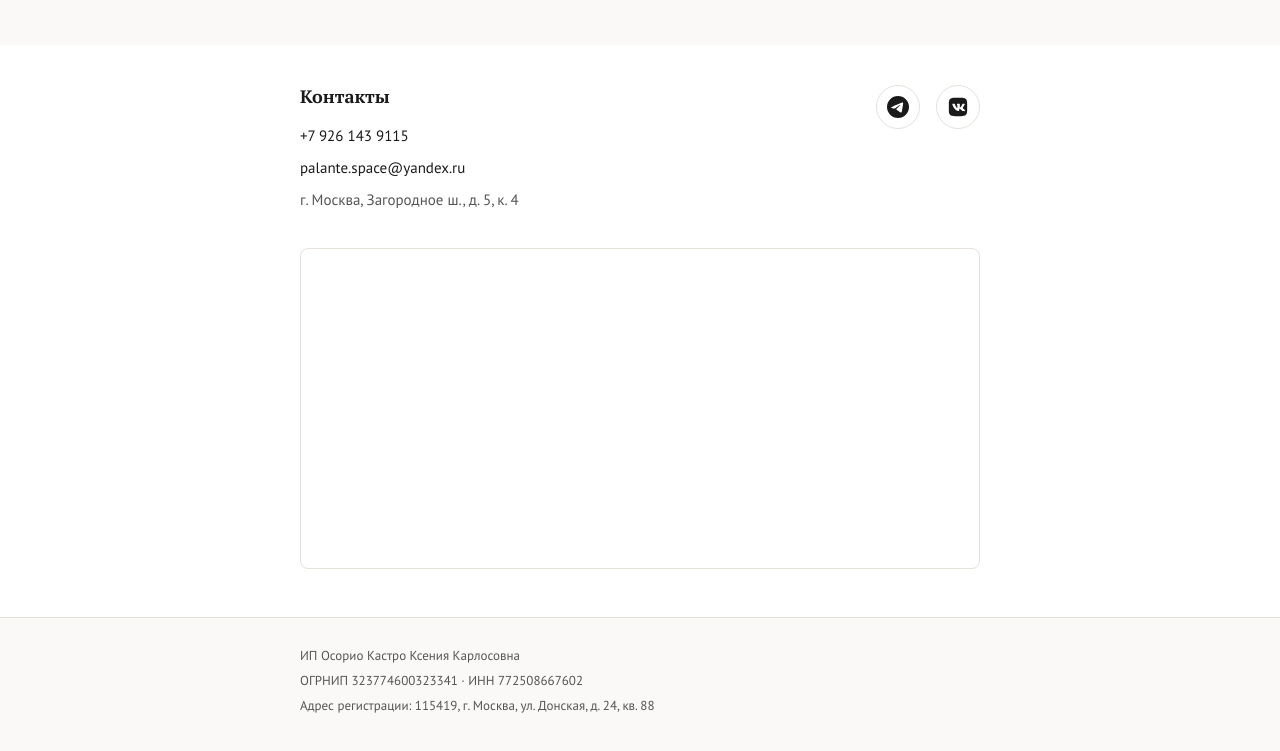
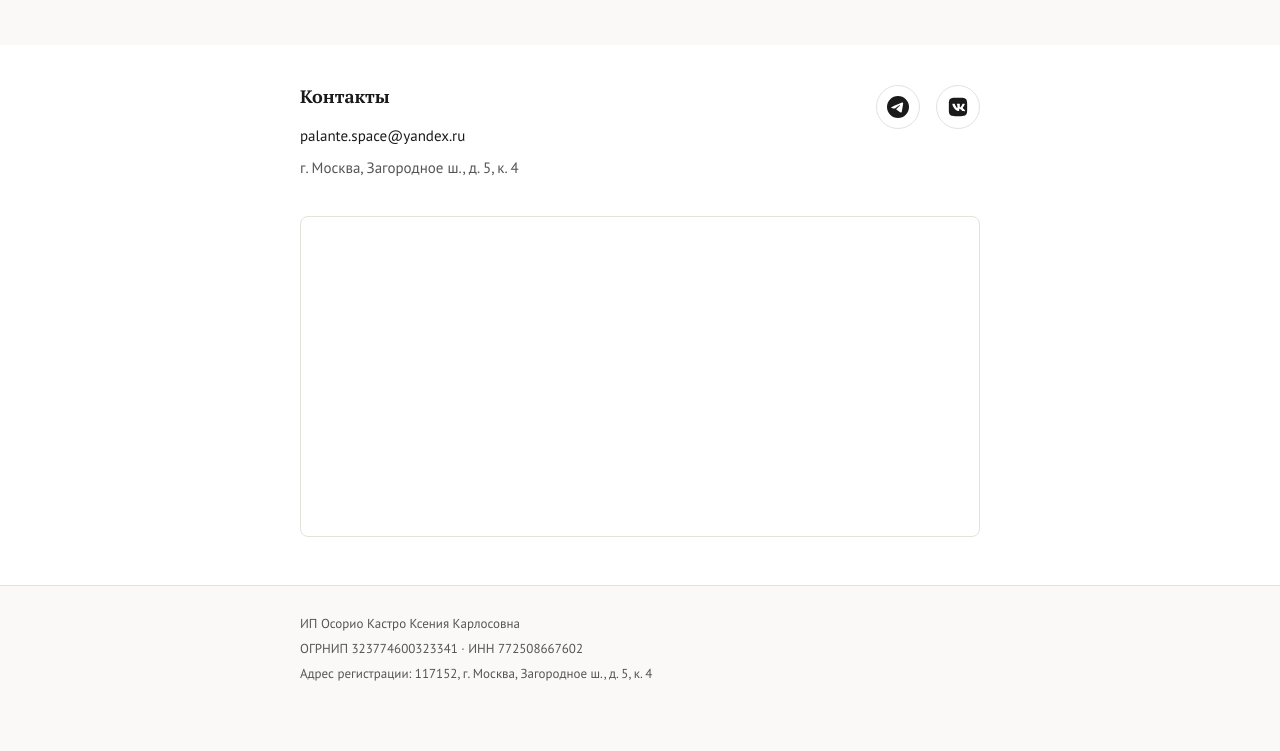
Before and after one commit to bgraudt/palante, a website: page public/index.html in a window 1280 px wide. Shown: the part 1047-1798 px from the top of the page. After the commit the page ends 1776 px from the top, so only its background shows below. Drawn offline with Linux system fonts and the light colour scheme.

Commit message:
fix: typos

```diff
--- a/public/index.html
+++ b/public/index.html
@@ -319,7 +319,7 @@
       <div class="service">
         <h3>Интегративные семейные путешествия</h3>
         <p>Поездки, где каждая семья может быть собой. Где не надо ничего доказывать и оправдываться. Где дети и родители отдыхают вместе и по-настоящему.</p>
-        <a class="btn" href="https://forms.yandex.ru/u/684a9f5b5056908f69b955a8" target="_blank" rel="noopener noreferrer">Предварительная регистрация</a>
+        <a class="btn" href="https://forms.yandex.ru/u/684ab56190fa7b938a0dd61f/" target="_blank" rel="noopener noreferrer">Предварительная регистрация</a>
       </div>
     </div>
   </section>
@@ -335,7 +335,6 @@
       <div class="contacts-inner">
         <div class="contacts-info">
           <h3>Контакты</h3>
-          <p><a href="tel:+79261439115">+7 926 143 9115</a></p>
           <p><a href="mailto:palante.space@yandex.ru">palante.space@yandex.ru</a></p>
           <p>г. Москва, Загородное ш., д. 5, к. 4</p>
         </div>
@@ -358,7 +357,7 @@
     <div class="container">
       <p>ИП Осорио Кастро Ксения Карлосовна</p>
       <p>ОГРНИП 323774600323341 · ИНН 772508667602</p>
-      <p>Адрес регистрации: 115419, г. Москва, ул. Донская, д. 24, кв. 88</p>
+      <p>Адрес регистрации: 117152, г. Москва, Загородное ш., д. 5, к. 4</p>
     </div>
   </footer>
 </body>
```
